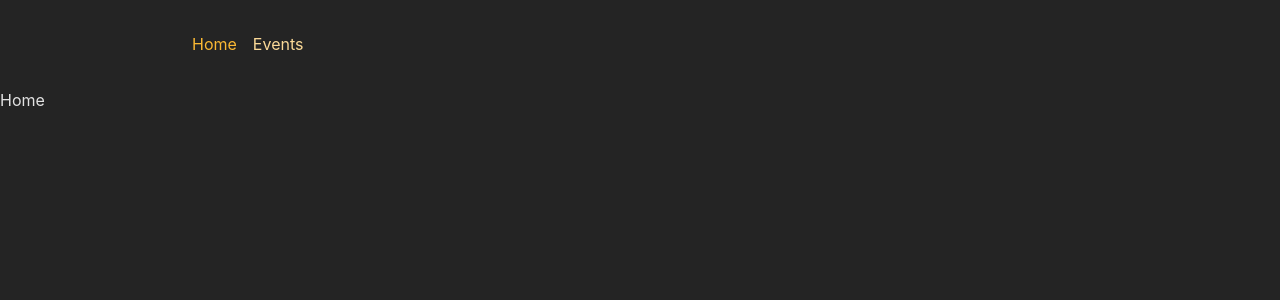
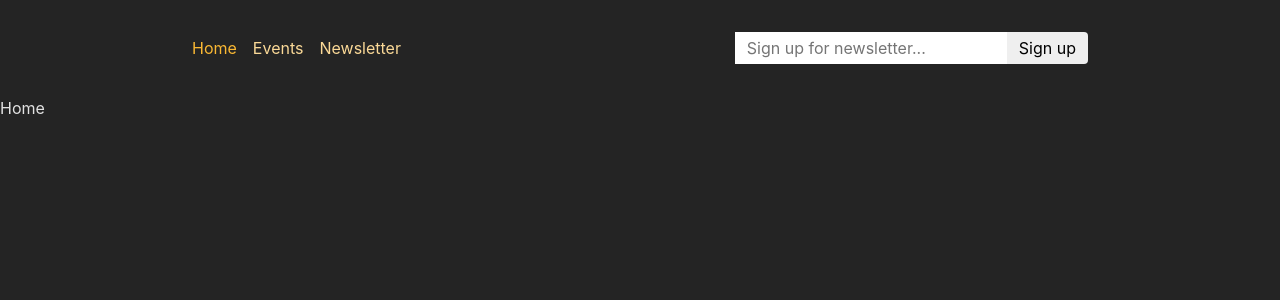
Before and after one commit to RedouaneAjgagal/events_app, a React (Create React App) app in the folder frontend/: page / in a window 1280 px wide. Shown: the top 300 px of the page. Built offline with nearby package versions, Linux system fonts and the light colour scheme.

Commit message:
Add newsletter and its functionality

```diff
--- a/frontend/src/App.js
+++ b/frontend/src/App.js
@@ -7,6 +7,7 @@
 import EditEvent from './pages/EditEvent';
 import EventsRoot from './pages/EventsRoot';
 import {action as eventActions} from './components/EventForm';
+import Newsletter, {action as signupData} from './pages/Newsletter';
 const root = createBrowserRouter([
   {
     path: '/', element: <MainRoot />, children: [
@@ -19,6 +20,7 @@
             ]},
           { path: 'new', element: <NewEvent />, action: eventActions },
         ]},
+      { path: 'newsletter', element: <Newsletter />, action: signupData }
     ]
   }
 ]);
--- a/frontend/src/components/MainNavigation.js
+++ b/frontend/src/components/MainNavigation.js
@@ -1,10 +1,11 @@
 import classes from './MainNavigation.module.css';
 import { NavLink } from 'react-router-dom';
+import NewsletterSignup from './NewsletterSignup';
 
 function MainNavigation() {
   return (
     <header className={classes.header}>
-      <nav>
+      <nav className={classes.nav}>
         <ul className={classes.list}>
           <li>
             <NavLink to='/' className={({isActive}) => isActive ? classes.active : null}>Home</NavLink>
@@ -12,7 +13,11 @@
           <li>
             <NavLink to='events' className={({isActive}) => isActive ? classes.active : null}>Events</NavLink>
           </li>
+          <li>
+            <NavLink to='newsletter' className={({isActive}) => isActive ? classes.active : null}>Newsletter</NavLink>
+          </li>
         </ul>
+        <NewsletterSignup />
       </nav>
     </header>
   );
--- a/frontend/src/components/MainNavigation.module.css
+++ b/frontend/src/components/MainNavigation.module.css
@@ -20,3 +20,10 @@
 .list a.active {
   color: var(--color-primary-800);
 }
+
+.nav {
+  display: flex;
+  justify-content: space-between;
+  align-items: center;
+  width: 100%;
+}
--- /dev/null
+++ b/frontend/src/components/NewsletterSignup.js
@@ -0,0 +1,25 @@
+import classes from './NewsletterSignup.module.css';
+import { useFetcher } from 'react-router-dom';
+import { useEffect } from 'react';
+
+function NewsletterSignup() {
+    const { Form, state, data } = useFetcher();
+    useEffect(() => {
+        if (state === 'idle' && data && data.message) {
+            window.alert(data.message);
+        }
+    }, [state, data])
+    return (
+        <Form method="post" action='/newsletter' className={classes.newsletter}>
+            <input
+                type="email"
+                placeholder="Sign up for newsletter..."
+                aria-label="Sign up for newsletter"
+                name='email'
+            />
+            <button>Sign up</button>
+        </Form>
+    );
+}
+
+export default NewsletterSignup;
--- /dev/null
+++ b/frontend/src/components/NewsletterSignup.module.css
@@ -0,0 +1,18 @@
+.newsletter input,
+.newsletter button {
+  font: inherit;
+  padding: 0.25rem 0.75rem;
+  border-radius: 0;
+  border: none;
+}
+
+.newsletter button {
+  border-top-right-radius: 4px;
+  border-bottom-right-radius: 4px;
+  cursor: pointer;
+}
+
+.newsletter button:hover {
+  background-color: var(--color-primary-300);
+  color: var(--color-gray-800);
+}
--- /dev/null
+++ b/frontend/src/pages/Newsletter.js
@@ -0,0 +1,14 @@
+import NewsletterSignup from '../components/NewsletterSignup';
+
+function Newsletter() {
+    return <NewsletterSignup />
+}
+
+export default Newsletter;
+
+export const action = async ({ request }) => {
+    const data = await request.formData();
+    const email = data.get('email');
+    // send to the backend...
+    return { email: email, message: 'Email has been added successfully!' };
+}
```
Also changed, not shown: 1 other file (tests, documents, lock files or other folders).
